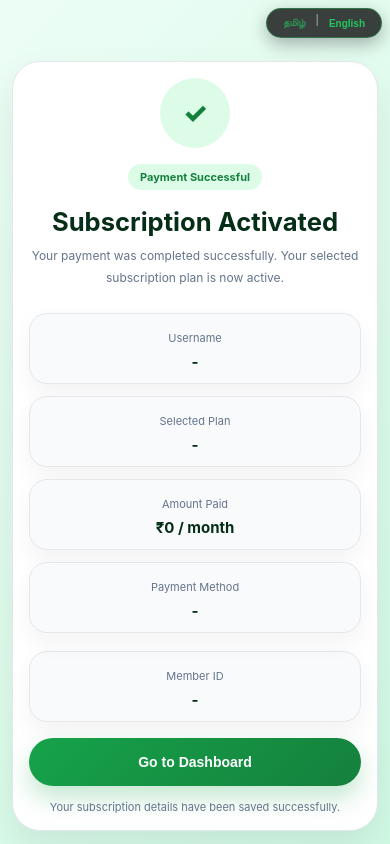
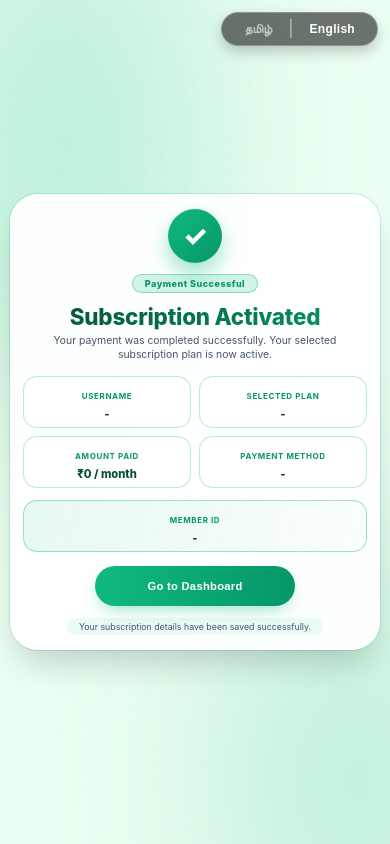
Before and after one commit to Abisha104/Prince-Group-Subscription, a Django app: page /payment-success.html in a window 390 px wide. Run offline with Django 5.2, Linux system fonts and the light colour scheme.

Commit message:
Update payment-success.html

```diff
--- a/core/templates/core/payment-success.html
+++ b/core/templates/core/payment-success.html
@@ -5,388 +5,386 @@
   <meta name="viewport" content="width=device-width, initial-scale=1.0, viewport-fit=cover" />
   <title>Payment Successful | Prince Group</title>
   <style>
-html {
-  scroll-behavior: smooth;
-}
-
-*{
-  margin:0;
-  padding:0;
-  box-sizing:border-box;
+    /* ========== RESET & VARIABLES ========== */
+    * {
+      margin: 0;
+      padding: 0;
+      box-sizing: border-box;
     }
 
     :root {
-  --green:#16a34a;
-  --green-dark:#15803d;
-  --green-soft:#dcfce7;
-
-  --bg:#f0fdf4;
-  --card:#ffffff;
-  --text:#052e16;
-  --muted:#64748b;
-  --border:#e5e7eb;
-
-  --shadow-sm: 0 10px 25px rgba(0,0,0,0.05);
-  --shadow-md: 0 20px 40px rgba(0,0,0,0.08);
-
-  --radius-xl: 28px;
-  --radius-lg: 18px;
+      --green-deep: #064e3b;
+      --green-primary: #10b981;
+      --green-dark: #059669;
+      --green-glow: rgba(16, 185, 129, 0.4);
+      --white-glass: rgba(255, 255, 255, 0.94);
+      --text-dark: #064e3b;
+      --text-light: #475569;
+      --shadow-premium: 0 20px 35px -10px rgba(0, 0, 0, 0.2), 0 0 0 1px rgba(16, 185, 129, 0.2);
+      --radius-card: 1.8rem;
     }
 
-/* BODY */
-body{
-  font-family: Inter, "Segoe UI", Arial, sans-serif;
-  background: linear-gradient(135deg,#ecfdf5,#d1fae5);
-  min-height:100vh;
-  color:var(--text);
-  position:relative;
+    /* full viewport – prevent any overflow */
+    html, body {
+      height: 100%;
+      margin: 0;
+      padding: 0;
+      overflow: hidden;
     }
 
-/* Language Switcher - FIXED STICKY TOP */
-.lang-switcher-fixed{
-  position:fixed;
-  top:16px;
-  right:16px;
-  z-index:9999;
-  display:flex;
-  gap:10px;
-  background:rgba(0,0,0,0.75);
-  padding:8px 16px;
-  border-radius:50px;
-  backdrop-filter:blur(14px);
-  border:1px solid rgba(34,197,94,0.4);
-  box-shadow:0 6px 18px rgba(0,0,0,0.3);
+    body {
+      font-family: 'Inter', system-ui, -apple-system, 'Segoe UI', 'Poppins', sans-serif;
+      background: radial-gradient(ellipse at 20% 40%, rgba(200, 250, 220, 0.4), rgba(235, 255, 240, 0.9)),
+                  repeating-linear-gradient(45deg, rgba(25, 195, 125, 0.02) 0px, rgba(25, 195, 125, 0.02) 1px, transparent 1px, transparent 12px);
+      display: flex;
+      align-items: center;
+      justify-content: center;
+      position: relative;
     }
 
-.lang-btn-custom{
-  background:none;
-  border:none;
-  color:#22c55e;
-  font-weight:600;
-  cursor:pointer;
-  padding:5px 12px;
-  border-radius:30px;
-  transition:all 0.2s;
-  font-family:'Poppins',sans-serif;
-  font-size:14px;
+    /* ========== ENHANCED BACKGROUND MOTION (GREEN THEME) ========== */
+    .bg-glow {
+      position: fixed;
+      width: 100%;
+      height: 100%;
+      top: 0;
+      left: 0;
+      overflow: hidden;
+      z-index: -1;
     }
 
-.lang-btn-custom:hover{
-  background:rgba(34,197,94,0.25);
-  transform:scale(1.02);
+    .bg-glow::before {
+      content: '';
+      position: absolute;
+      width: 70%;
+      height: 70%;
+      background: radial-gradient(circle, rgba(52, 211, 153, 0.4), rgba(6, 78, 59, 0.1));
+      top: -20%;
+      left: -20%;
+      border-radius: 50%;
+      filter: blur(80px);
+      animation: floatGlow 14s infinite alternate ease-in-out;
     }
 
-.lang-sep{
-  color:#ffffffaa;
+    .bg-glow::after {
+      content: '';
+      position: absolute;
+      width: 60%;
+      height: 60%;
+      background: radial-gradient(circle, rgba(16, 185, 129, 0.35), rgba(5, 150, 105, 0.08));
+      bottom: -20%;
+      right: -20%;
+      border-radius: 50%;
+      filter: blur(90px);
+      animation: floatGlow 18s infinite alternate-reverse ease-in-out;
     }
 
-/* WRAP */
-.page-wrap{
-  min-height:100vh;
-  display:flex;
-  align-items:center;
-  justify-content:center;
-  padding:24px;
+    @keyframes floatGlow {
+      0% { transform: translate(0, 0) scale(1); opacity: 0.6; }
+      100% { transform: translate(4%, 6%) scale(1.15); opacity: 0.9; }
     }
 
-/* CARD */
-.success-card{
-  width:100%;
-  max-width:620px;
-  background:var(--card);
-  border:1px solid var(--border);
-  border-radius:var(--radius-xl);
-  padding:36px 30px;
-  box-shadow:var(--shadow-md);
-  text-align:center;
-  animation:fadeUp .6s ease;
+    /* ========== LANGUAGE SWITCHER (PREMIUM GLASS) ========== */
+    .lang-switcher-fixed {
+      position: fixed;
+      top: 12px;
+      right: 12px;
+      z-index: 9999;
+      display: flex;
+      gap: 6px;
+      background: rgba(0, 0, 0, 0.55);
+      backdrop-filter: blur(20px);
+      padding: 5px 12px;
+      border-radius: 40px;
+      border: 1px solid rgba(255, 255, 255, 0.25);
+      box-shadow: 0 6px 14px rgba(0, 0, 0, 0.2);
     }
 
-/* SUCCESS ICON */
-.success-icon{
-  width:84px;
-  height:84px;
-  margin:0 auto 18px;
-  border-radius:50%;
-  display:flex;
-  align-items:center;
-  justify-content:center;
-  background:var(--green-soft);
-  color:var(--green-dark);
-  font-size:34px;
-  font-weight:800;
-  animation:pop .4s ease;
+    .lang-btn-custom {
+      background: none;
+      border: none;
+      color: #fff;
+      font-weight: 600;
+      cursor: pointer;
+      padding: 4px 10px;
+      border-radius: 30px;
+      transition: all 0.2s ease;
+      font-size: 12px;
+      letter-spacing: 0.3px;
     }
 
-/* BADGE */
-.top-badge{
-  display:inline-block;
-  padding:8px 14px;
-  border-radius:999px;
-  background:var(--green-soft);
-  color:var(--green-dark);
-  font-size:12px;
-  font-weight:700;
-  margin-bottom:16px;
+    .lang-sep {
+      color: rgba(255, 255, 255, 0.6);
     }
 
-/* TITLE */
-h1{
-  font-size:2rem;
-  margin-bottom:10px;
+    /* ========== PAGE WRAPPER – EXACT CENTERING ========== */
+    .page-wrap {
+      width: 100%;
+      height: 100%;
+      display: flex;
+      align-items: center;
+      justify-content: center;
+      padding: 12px;
     }
 
-/* TEXT */
-.subtext{
-  color:var(--muted);
-  font-size:14px;
-  line-height:1.8;
-  margin-bottom:28px;
+    /* ========== PREMIUM CARD – COMPACT & FITS ONE SCREEN ========== */
+    .success-card {
+      width: 100%;
+      max-width: 500px;
+      background: var(--white-glass);
+      backdrop-filter: blur(12px);
+      border-radius: var(--radius-card);
+      padding: 18px 16px;
+      border: 1px solid rgba(255, 255, 255, 0.5);
+      box-shadow: var(--shadow-premium);
+      text-align: center;
+      animation: cardRise 0.5s ease;
+      /* ensure no scroll – content height will be < viewport */
+      max-height: 94vh;
+      overflow-y: auto;
     }
 
-/* SUMMARY */
-.summary-grid{
-  display:grid;
-  grid-template-columns:1fr 1fr;
-  gap:14px;
-  margin-bottom:20px;
+    /* hide scrollbar for clean look (no scroll anyway) */
+    .success-card::-webkit-scrollbar {
+      width: 0;
+      background: transparent;
     }
 
-.summary-box{
-  background:#f9fafb;
-  border:1px solid var(--border);
-  border-radius:var(--radius-lg);
-  padding:16px;
-  box-shadow:var(--shadow-sm);
-  transition:.25s;
+    @keyframes cardRise {
+      0% { opacity: 0; transform: translateY(15px) scale(0.98); }
+      100% { opacity: 1; transform: translateY(0) scale(1); }
     }
 
-.summary-box:hover{
-  transform:translateY(-3px);
+    /* ========== ICON ========== */
+    .success-icon {
+      width: 64px;
+      height: 64px;
+      margin: 0 auto 10px;
+      background: linear-gradient(135deg, var(--green-primary), var(--green-dark));
+      border-radius: 50%;
+      display: flex;
+      align-items: center;
+      justify-content: center;
+      color: white;
+      font-size: 34px;
+      font-weight: 800;
+      box-shadow: 0 10px 20px rgba(16, 185, 129, 0.4);
+      animation: popIn 0.4s ease;
     }
 
-.summary-box span{
-  font-size:12px;
-  color:var(--muted);
+    @keyframes popIn {
+      0% { transform: scale(0.6); opacity: 0; }
+      80% { transform: scale(1.05); }
+      100% { transform: scale(1); }
     }
 
-.summary-box strong{
-  display:block;
-  margin-top:6px;
-  font-size:16px;
-  font-weight:700;
+    .top-badge {
+      display: inline-block;
+      background: rgba(16, 185, 129, 0.18);
+      backdrop-filter: blur(4px);
+      padding: 4px 14px;
+      border-radius: 30px;
+      font-size: 10px;
+      font-weight: 800;
+      letter-spacing: 0.5px;
+      color: var(--green-dark);
+      border: 0.5px solid rgba(16, 185, 129, 0.4);
+      margin-bottom: 10px;
     }
 
-/* MEMBER ID FULL WIDTH */
-.summary-box.full{
-  grid-column:1 / -1;
+    h1 {
+      font-size: 1.6rem;
+      font-weight: 800;
+      background: linear-gradient(125deg, #064e3b, #059669);
+      -webkit-background-clip: text;
+      background-clip: text;
+      color: transparent;
+      margin-bottom: 4px;
+      letter-spacing: -0.2px;
     }
 
-/* BUTTON */
-.btn-row{
-  margin-top:16px;
+    .subtext {
+      color: var(--text-light);
+      font-size: 0.72rem;
+      line-height: 1.35;
+      margin-bottom: 18px;
+      max-width: 90%;
+      margin-left: auto;
+      margin-right: auto;
     }
 
-.btn{
-  min-width:220px;
-  height:52px;
-  border:none;
-  border-radius:999px;
-  font-size:15px;
-  font-weight:800;
-  cursor:pointer;
-  background:linear-gradient(135deg,var(--green),var(--green-dark));
-  color:#fff;
-  transition:.3s;
-  box-shadow:0 12px 25px rgba(22,163,74,0.25);
+    /* ========== SUMMARY GRID (COMPACT) ========== */
+    .summary-grid {
+      display: grid;
+      grid-template-columns: 1fr 1fr;
+      gap: 10px;
+      margin-bottom: 14px;
     }
 
-.btn:hover{
-  transform:translateY(-2px);
-  box-shadow:0 16px 30px rgba(22,163,74,0.35);
+    .summary-box {
+      background: rgba(255, 255, 255, 0.75);
+      backdrop-filter: blur(4px);
+      border: 1px solid rgba(16, 185, 129, 0.3);
+      border-radius: 18px;
+      padding: 8px 6px;
+      transition: all 0.2s ease;
     }
 
-.btn:focus{
-  outline:2px solid var(--green);
-  outline-offset:2px;
+    .summary-box span {
+      font-size: 9px;
+      font-weight: 700;
+      text-transform: uppercase;
+      letter-spacing: 0.6px;
+      color: var(--green-dark);
     }
 
-/* NOTE */
-.bottom-note{
-  margin-top:16px;
-  font-size:12px;
-  color:var(--muted);
+    .summary-box strong {
+      display: block;
+      margin-top: 4px;
+      font-size: 0.8rem;
+      font-weight: 800;
+      color: var(--text-dark);
     }
 
-/* ANIMATIONS */
-@keyframes fadeUp{
-  from{opacity:0;transform:translateY(20px);}
-  to{opacity:1;transform:translateY(0);}
+    .summary-box.full {
+      grid-column: 1 / -1;
+      background: linear-gradient(105deg, rgba(16, 185, 129, 0.1), rgba(16, 185, 129, 0.02));
+      border-color: rgba(16, 185, 129, 0.4);
     }
 
-@keyframes pop{
-  from{transform:scale(0.7);}
-  to{transform:scale(1);}
+    /* ========== BUTTON ========== */
+    .btn-row {
+      margin-top: 14px;
     }
 
-/* ========== RESPONSIVE ========== */
-@media(max-width:768px){
-  body {
-    padding-top: 0;
+    .btn {
+      width: 100%;
+      max-width: 220px;
+      height: 44px;
+      border: none;
+      border-radius: 40px;
+      font-size: 0.8rem;
+      font-weight: 800;
+      cursor: pointer;
+      background: linear-gradient(95deg, var(--green-primary), var(--green-dark));
+      color: white;
+      transition: all 0.25s ease;
+      box-shadow: 0 8px 18px -6px rgba(16, 185, 129, 0.45);
+      letter-spacing: 0.3px;
     }
-  .lang-switcher-fixed {
-    top: 10px;
-    right: 10px;
-    padding: 6px 12px;
-    gap: 6px;
+
+    .btn:active {
+      transform: scale(0.97);
     }
-  .lang-btn-custom {
-    font-size: 11px;
-    padding: 3px 8px;
+
+    .bottom-note {
+      margin-top: 12px;
+      font-size: 0.6rem;
+      color: var(--text-light);
+      background: rgba(16, 185, 129, 0.08);
+      display: inline-block;
+      padding: 3px 12px;
+      border-radius: 30px;
     }
+
+    /* ========== MOBILE PERFECT FIT – NO SCROLL ========== */
+    @media (max-width: 640px) {
       .page-wrap {
-    padding: 70px 20px 20px 20px;
+        padding: 10px;
       }
       .success-card {
-    padding: 28px 24px;
+        padding: 16px 14px;
+        max-width: 480px;
       }
       .success-icon {
-    width: 76px;
-    height: 76px;
+        width: 58px;
+        height: 58px;
         font-size: 30px;
+        margin-bottom: 8px;
       }
       h1 {
-    font-size: 1.8rem;
+        font-size: 1.5rem;
       }
       .subtext {
-    font-size: 13px;
+        font-size: 0.7rem;
+        margin-bottom: 16px;
       }
       .summary-box {
-    padding: 14px;
+        padding: 7px 5px;
+      }
+      .summary-box strong {
+        font-size: 0.75rem;
       }
       .btn {
-    height: 50px;
-    font-size: 14px;
+        height: 42px;
+        font-size: 0.75rem;
       }
     }
 
-@media(max-width:640px){
-  .page-wrap {
-    padding: 65px 16px 16px 16px;
-  }
-  .success-card{
-    padding: 20px;
-    border-radius: var(--radius-xl);
-  }
-  .summary-grid{
-    grid-template-columns:1fr;
-  }
-  .btn{
-    width:100%;
-  }
-}
-
-@media(max-width:480px){
-  .lang-switcher-fixed {
-    top: 8px;
-    right: 8px;
-    padding: 5px 10px;
-    gap: 4px;
-  }
-  .lang-btn-custom {
-    font-size: 10px;
-    padding: 3px 6px;
-  }
-  .lang-sep {
-    font-size: 10px;
-  }
-  .page-wrap {
-    padding: 60px 12px 12px 12px;
-  }
+    @media (max-width: 480px) {
       .success-card {
-    padding: 16px;
+        padding: 14px 12px;
+        border-radius: 28px;
       }
       .success-icon {
-    width: 70px;
-    height: 70px;
+        width: 54px;
+        height: 54px;
         font-size: 28px;
-    margin-bottom: 16px;
       }
       .top-badge {
-    padding: 6px 12px;
-    font-size: 11px;
-  }
-  h1 {
-    font-size: 1.6rem;
-    margin-bottom: 8px;
-  }
-  .subtext {
-    font-size: 12px;
-    margin-bottom: 24px;
-  }
-  .summary-grid {
-    gap: 12px;
-    margin-bottom: 18px;
-  }
-  .summary-box {
-    padding: 12px;
-  }
-  .summary-box span {
-    font-size: 11px;
-  }
-  .summary-box strong {
-    font-size: 15px;
-  }
-  .btn {
-    height: 48px;
-    font-size: 14px;
-  }
-  .bottom-note {
-    font-size: 11px;
-    margin-top: 14px;
-  }
-}
-
-@media(max-width:360px){
-  .lang-switcher-fixed {
-    top: 6px;
-    right: 6px;
-    padding: 4px 8px;
-  }
-  .lang-btn-custom {
         font-size: 9px;
-    padding: 2px 5px;
-  }
-  .page-wrap {
-    padding: 55px 10px 10px 10px;
-  }
-  .success-card {
-    padding: 14px;
-  }
-  .success-icon {
-    width: 60px;
-    height: 60px;
-    font-size: 24px;
+        padding: 3px 12px;
       }
       h1 {
         font-size: 1.4rem;
       }
       .subtext {
-    font-size: 11px;
+        font-size: 0.65rem;
+        margin-bottom: 14px;
+      }
+      .summary-grid {
+        gap: 8px;
+        margin-bottom: 12px;
+      }
+      .summary-box {
+        padding: 6px 4px;
+        border-radius: 14px;
+      }
+      .summary-box span {
+        font-size: 8px;
       }
       .summary-box strong {
-    font-size: 14px;
+        font-size: 0.7rem;
       }
       .btn {
-    height: 44px;
-    font-size: 13px;
+        height: 40px;
+        font-size: 0.7rem;
+        max-width: 200px;
+      }
+      .bottom-note {
+        font-size: 0.55rem;
+      }
+    }
+
+    @media (max-width: 380px) {
+      .success-card {
+        padding: 12px 10px;
+      }
+      h1 {
+        font-size: 1.3rem;
+      }
+      .summary-box strong {
+        font-size: 0.65rem;
       }
     }
   </style>
 </head>
 <body>
 
-<!-- Language Switcher - FIXED STICKY TOP -->
+<!-- PREMIUM GREEN GLOW BACKGROUND -->
+<div class="bg-glow"></div>
+
+<!-- LANGUAGE SWITCHER -->
 <div class="lang-switcher-fixed">
   <button class="lang-btn-custom" onclick="switchLanguage('ta')" id="btnTa">தமிழ்</button>
   <span class="lang-sep">|</span>
@@ -407,17 +405,14 @@ h1{
         <span id="usernameLabel">Username</span>
         <strong id="userName">-</strong>
       </div>
-
       <div class="summary-box">
         <span id="planLabel">Selected Plan</span>
         <strong id="userPlan">-</strong>
       </div>
-
       <div class="summary-box">
         <span id="amountLabel">Amount Paid</span>
         <strong id="userAmount">-</strong>
       </div>
-
       <div class="summary-box">
         <span id="methodLabel">Payment Method</span>
         <strong id="paymentMethod">-</strong>
@@ -440,7 +435,6 @@ h1{
 </div>
 
 <script>
-
 // ============================================
 // LANGUAGE TRANSLATIONS FOR PAYMENT SUCCESS PAGE
 // ============================================
@@ -491,14 +485,12 @@ function applyLanguage(lang) {
   document.getElementById('dashboardBtn').innerText = t.dashboardBtn;
   document.getElementById('bottomNote').innerText = t.bottomNote;
 
-  // Update button styles
   const btnTa = document.getElementById('btnTa');
   const btnEn = document.getElementById('btnEn');
   if (btnTa) btnTa.style.opacity = lang === 'ta' ? '1' : '0.6';
   if (btnEn) btnEn.style.opacity = lang === 'en' ? '1' : '0.6';
 }
 
-// Switch language
 function switchLanguage(lang) {
   applyLanguage(lang);
 }
@@ -513,32 +505,21 @@ const monthly = daily * 30;
 const method = localStorage.getItem("paymentMethod") || "-";
 const memberId = localStorage.getItem("memberID") || "-";
 
-// Update UI
 document.getElementById("userName").textContent = username;
 document.getElementById("userPlan").textContent = plan;
 document.getElementById("userAmount").textContent = `₹${monthly} / month`;
 document.getElementById("paymentMethod").textContent = method;
 document.getElementById("memberId").textContent = memberId;
 
-// ==========================
-// FUNCTION TO GO TO DASHBOARD
-// ==========================
 function goToDashboard(){
-  window.location.href = "core/dashboard.html";
+  window.location.href = "/dashboard/";
 }
 
-// ==========================
-// LOAD SAVED LANGUAGE ON PAGE LOAD
-// ==========================
 document.addEventListener('DOMContentLoaded', function() {
   const savedLang = localStorage.getItem('selectedLanguage');
-  if (savedLang === 'ta') {
-    applyLanguage('ta');
-  } else {
-    applyLanguage('en');
-  }
+  if (savedLang === 'ta') applyLanguage('ta');
+  else applyLanguage('en');
 });
 </script>
-
 </body>
 </html>
```
Lines whose indentation alone changed are shown as unchanged.
